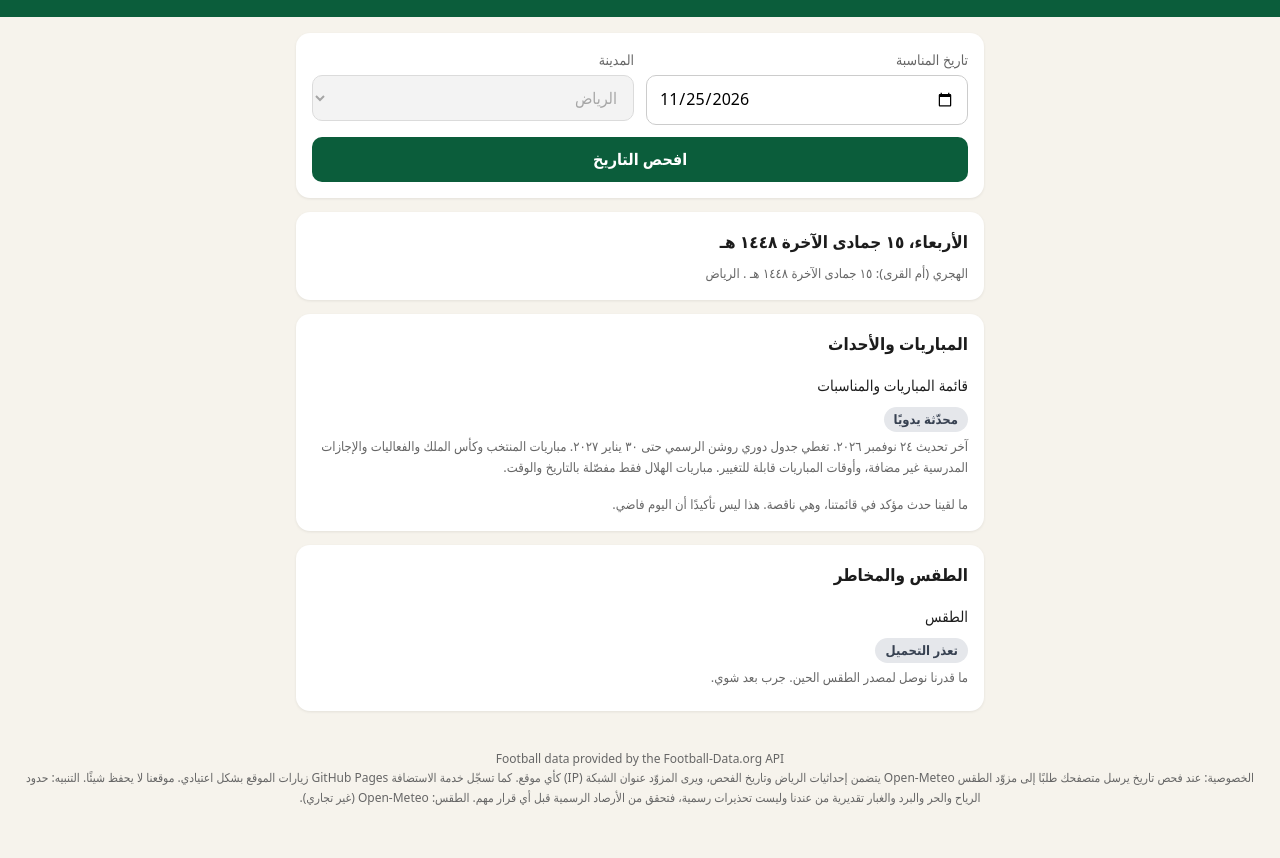
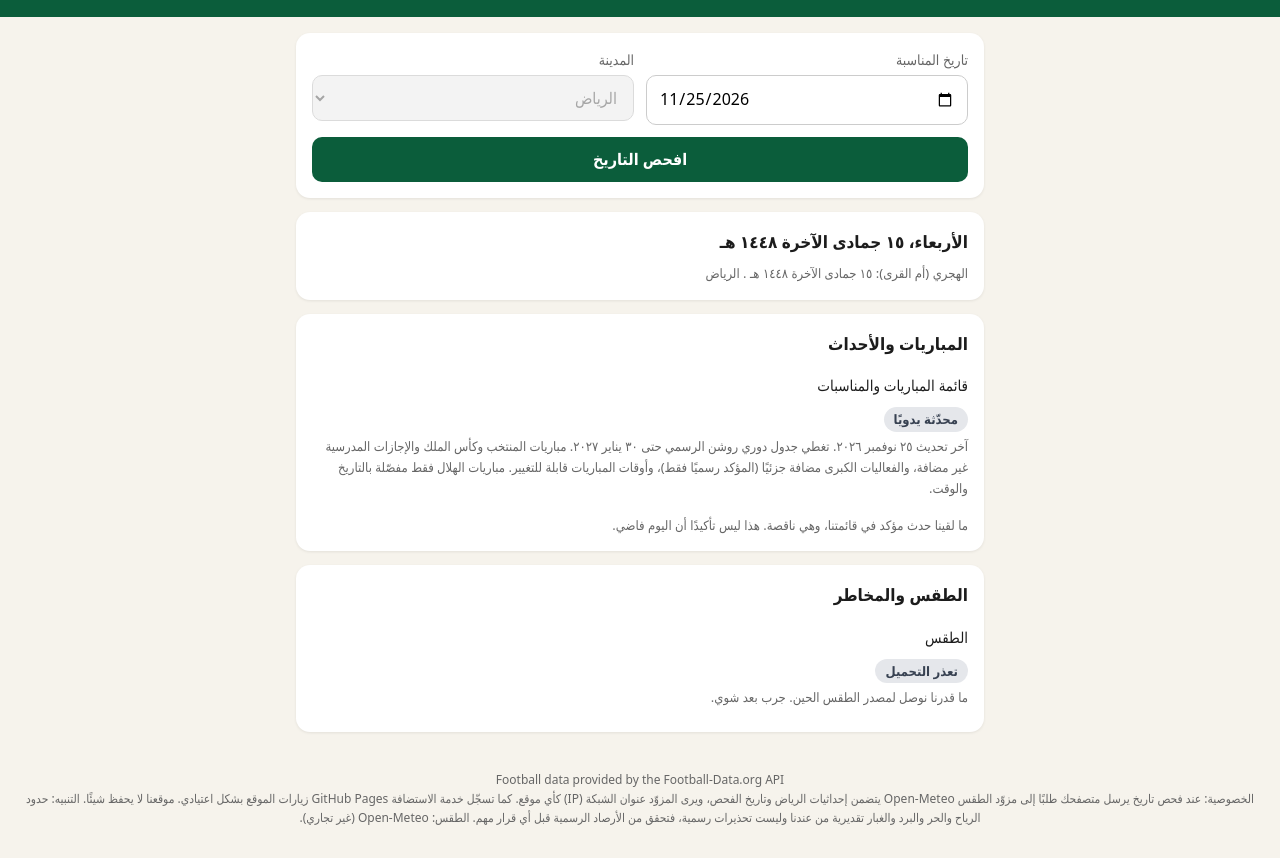
Before and after one commit to monasbati-riyadh/monasbati-riyadh.github.io, a plain HTML site: page index.html in a window 1280 px wide. Both pictures are taken after a click on the button "افحص التاريخ". Shown: the part 85-943 px from the top of the page. Before the commit the page ends 922 px from the top, so only its background shows below. Drawn offline with Linux system fonts and the light colour scheme; no server answers.

Commit message:
Update match schedule and manual update date

```diff
--- a/index.html
+++ b/index.html
@@ -68,10 +68,11 @@ var MANUAL=[
 {from:"2027-01-28",title:"الهلال × الخليج، ٦:١٥ م",where:"المملكة أرينا، الرياض",level:"official",source:"جدول رابطة الدوري السعودي",url:"https://images.spl.com.sa/image/private/fl_attachment/prd/m54jmnwpd2embhoz8bvb.pdf"},
 {from:"2027-12-23",title:"انطلاق كأس آسيا في السعودية بعد التأجيل (من ٢٣ ديسمبر ٢٠٢٧ إلى ٢١ يناير ٢٠٢٨، بانتظار موافقة فيفا)",where:"الرياض وجدة والخبر",level:"official",source:"الاتحاد الآسيوي لكرة القدم",url:"https://www.the-afc.com/en/national/afc_asian_cup.html/news/important-update-afc-asian-cup-saudi-arabia-2027%E2%84%A2"},
 {from:"2027-01-08",title:"الفيصلي × الهلال، ٤:٣٥ م",where:"المجمعة",level:"official",source:"موعد: موقع نادي الهلال، الوقت والملعب: جدول الرابطة",url:"https://alhilal.com/en/news/al-hilals-upcoming-schedule-of-rsl-and-kings-cup-fixtures"},
-{from:"2027-01-22",title:"الأهلي × الهلال، ٨:٣٠ م",where:"جدة",level:"official",source:"موعد: موقع نادي الهلال، الوقت والملعب: جدول الرابطة",url:"https://alhilal.com/en/news/al-hilals-upcoming-schedule-of-rsl-and-kings-cup-fixtures"}
+{from:"2027-01-22",title:"الأهلي × الهلال، ٨:٣٠ م",where:"جدة",level:"official",source:"موعد: موقع نادي الهلال، الوقت والملعب: جدول الرابطة",url:"https://alhilal.com/en/news/al-hilals-upcoming-schedule-of-rsl-and-kings-cup-fixtures"},
+{from:'2026-12-27',to:'2026-12-30',title:'بطولة الملوك الستة للتنس (Six Kings Slam)',where:'الرياض، ضمن موسم الرياض',level:'official',source:'وكالة الأنباء السعودية',url:'https://www.spa.gov.sa/en/N2701548'}
 ];
 var LEVEL={official:["مصدر رسمي","ok"],press:["صحافة، تحقق قبل الاعتماد","warn"]};
-var MANUAL_UPDATED="٢٤ نوفمبر ٢٠٢٦";
+var MANUAL_UPDATED="٢٥ نوفمبر ٢٠٢٦";
 var FIXED=[["02-22","يوم التأسيس"],["09-23","اليوم الوطني"]];
 var $=function(i){return document.getElementById(i)};
 var cs=$("city");for(var k in CITIES){var o=document.createElement("option");o.value=k;o.textContent=CITIES[k][0];cs.appendChild(o)}
@@ -99,7 +100,7 @@ async function run(){
  H.forEach(function(x){if(h.m===x[0]&&h.d===x[1]){ev.appendChild(item(x[2],"حسب تقويم أم القرى","warn","الموعد الفعلي يعتمد على الإعلان الرسمي"));found++}});
  MANUAL.forEach(function(m){if(s>=m.from&&s<=(m.to||m.from)){var lv=LEVEL[m.level];var r=item(m.title,lv[0],lv[1],m.where+" . "+m.source);var a=el("a","note","المصدر");a.href=m.url;a.target="_blank";a.rel="noopener";r.lastChild.appendChild(a);ev.appendChild(r);found++}});
  var inRange=s>="2026-11-24"&&s<="2027-01-30";
- ev.appendChild(item("قائمة المباريات والمناسبات","محدّثة يدويًا","na","آخر تحديث "+MANUAL_UPDATED+". "+(inRange?"تغطي جدول دوري روشن الرسمي حتى ٣٠ يناير ٢٠٢٧. مباريات المنتخب وكأس الملك والفعاليات والإجازات المدرسية غير مضافة، وأوقات المباريات قابلة للتغيير. مباريات الهلال فقط مفصّلة بالتاريخ والوقت.":"هذا التاريخ خارج ما غطيناه بعد.")));
+ ev.appendChild(item("قائمة المباريات والمناسبات","محدّثة يدويًا","na","آخر تحديث "+MANUAL_UPDATED+". "+(inRange?"تغطي جدول دوري روشن الرسمي حتى ٣٠ يناير ٢٠٢٧. مباريات المنتخب وكأس الملك والإجازات المدرسية غير مضافة، والفعاليات الكبرى مضافة جزئيًا (المؤكد رسميًا فقط)، وأوقات المباريات قابلة للتغيير. مباريات الهلال فقط مفصّلة بالتاريخ والوقت.":"هذا التاريخ خارج ما غطيناه بعد.")));
  var EU=PL.m.filter(function(x){return x.d===s});
  if(EU.length){found+=EU.length;var dt=document.createElement("details");dt.className="eu";var sm=document.createElement("summary");sm.textContent="مباريات أوروبية ("+EU.length+")";dt.appendChild(sm);EU.forEach(function(x){dt.appendChild(item(x.h+" × "+x.a+"، "+fh2(x.t),"مزوّد بيانات","na",(LG[x.c||"PL"]||"")+" . بتوقيت الرياض"))});ev.appendChild(dt)}
  if(!found)ev.appendChild(el("div","note","ما لقينا حدث مؤكد في قائمتنا، وهي ناقصة. هذا ليس تأكيدًا أن اليوم فاضي."));
```
